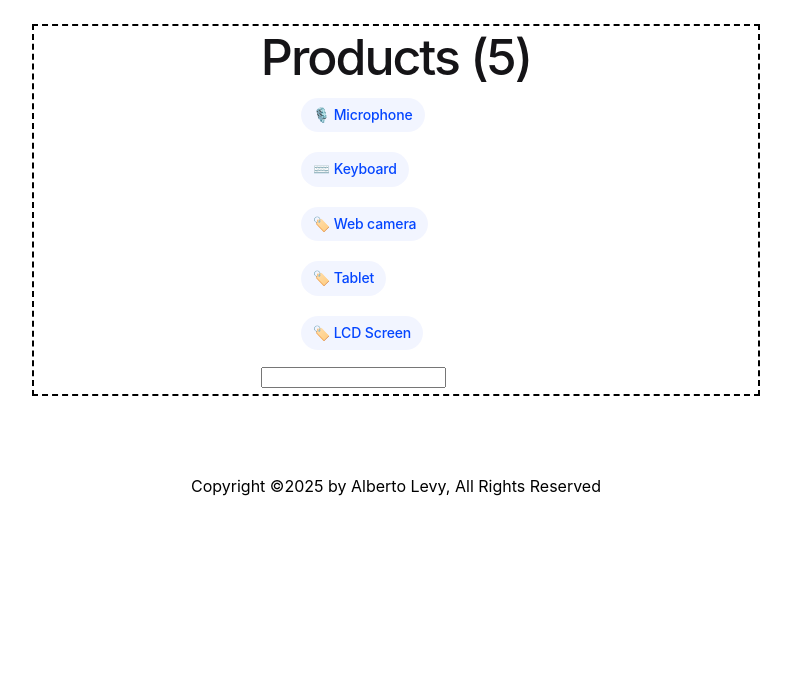
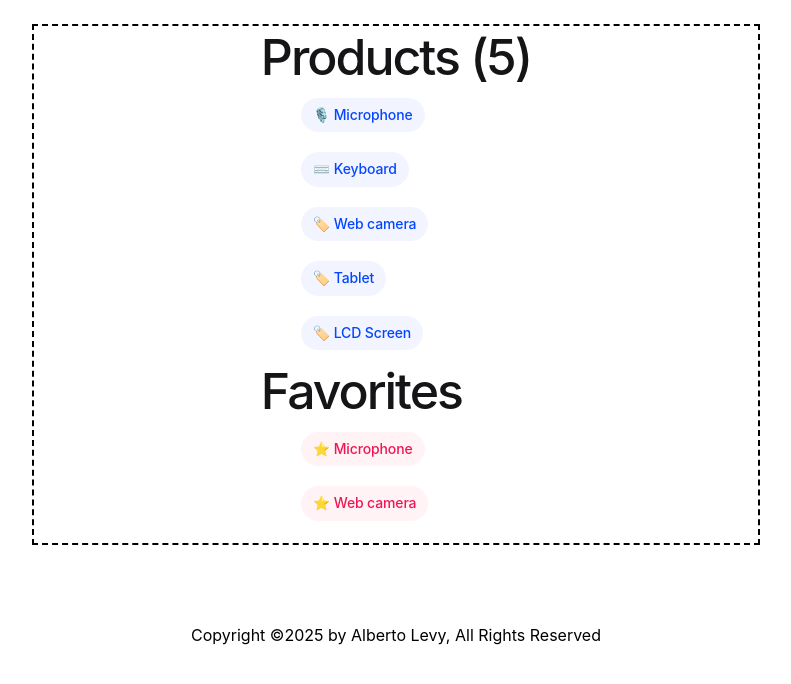
Before and after one commit to alb9k/my-app, an Angular app: page / in a window 1280 px wide. Shown: the top 684 px of the page, without its empty margins (244-1035 px from the left). Built offline with nearby package versions, Linux system fonts and the light colour scheme.

Commit message:
Injecting services in the component tree

```diff
--- /dev/null
+++ b/src/app/favorites/favorites.component.css
@@ -0,0 +1,27 @@
+.pill-group {
+  display: flex;
+  flex-direction: column;
+  align-items: start;
+  flex-wrap: wrap;
+  gap: 1.25rem;
+}
+
+.pill {
+  display: flex;
+  align-items: center;
+  --pill-accent: var(--hot-red);
+  background: color-mix(in srgb, var(--hot-red) 5%, transparent);
+  color: var(--pill-accent);
+  padding-inline: 0.75rem;
+  padding-block: 0.375rem;
+  border-radius: 2.75rem;
+  border: 0;
+  transition: background 0.3s ease;
+  font-family: var(--inter-font);
+  font-size: 0.875rem;
+  font-style: normal;
+  font-weight: 500;
+  line-height: 1.4rem;
+  letter-spacing: -0.00875rem;
+  text-decoration: none;
+}
--- /dev/null
+++ b/src/app/favorites/favorites.component.html
@@ -0,0 +1,5 @@
+<ul class="pill-group">
+  @for (product of products | slice:1:3; track product.id) {
+  <li class="pill">⭐ {{ product.title }}</li>
+  }
+</ul>
--- /dev/null
+++ b/src/app/favorites/favorites.component.ts
@@ -0,0 +1,27 @@
+import { CommonModule } from '@angular/common';
+import { Component, OnInit } from '@angular/core';
+import { Product } from '../product';
+import { ProductsService } from '../products.service';
+
+
+@Component({
+  selector: 'app-favorites',
+  imports: [CommonModule],
+  templateUrl: './favorites.component.html',
+  styleUrl: './favorites.component.css'
+})
+export class FavoritesComponent implements OnInit {
+  products: Product[] = [];
+  selectedProduct: Product = this.products[0];
+
+  constructor(private productService: ProductsService) {}
+
+  ngOnInit(): void {
+    this.products = this.productService.getProducts();
+  }
+
+  onAdded(product: Product) {
+    alert(`"${product.title}" was added to your cart!`);
+  }
+
+}
--- a/src/app/product-list/product-list.component.html
+++ b/src/app/product-list/product-list.component.html
@@ -17,7 +17,7 @@
   }
 </ul>
 
-<input appNumeric />
+<!-- <input appNumeric /> -->
 
 <app-product-detail
   #productDetail
@@ -25,4 +25,7 @@
   (added)="onAdded($event)">
 </app-product-detail>
 
+<h1>Favorites</h1>
+<app-favorites></app-favorites>
+
 <!-- <span>{{productDetail.product()!.title}}</span> -->
--- a/src/app/product-list/product-list.component.ts
+++ b/src/app/product-list/product-list.component.ts
@@ -1,15 +1,19 @@
 import { Product } from './../product';
-import { Component, OnInit } from '@angular/core';
+import { Component, OnInit, inject } from '@angular/core';
 import { ProductDetailComponent } from '../product-detail/product-detail.component';
 import { SortPipe } from '../sort.pipe';
 import { NumericDirective } from '../numeric.directive';
 import { ProductsService } from '../products.service';
+import { FavoritesComponent } from '../favorites/favorites.component';
 
 @Component({
   selector: 'app-product-list',
-  imports: [ProductDetailComponent, SortPipe, NumericDirective],
+
+  //imports: [ProductDetailComponent, SortPipe, FavoritesComponent ,NumericDirective],
+  imports: [ProductDetailComponent, SortPipe, FavoritesComponent],
   templateUrl: './product-list.component.html',
   styleUrl: './product-list.component.css',
+  providers: [ProductsService]
 })
 /**
  * Component that represents a list of products.
@@ -18,15 +22,11 @@ import { ProductsService } from '../products.service';
  * @property {Product[]} products - An array of products to be displayed in the list.
  */
 export class ProductListComponent implements OnInit {
+  private productService = inject(ProductsService);
+
   products: Product[] = [];
+  selectedProduct: Product = this.products[0];
 
-  /*constructor(private productService: ProductsService) {
-    this.products = this.productService.getProducts();
-  }
-  */
-  constructor(private productService: ProductsService) {}
-
-  selectedProduct: Product = this.products[0];
 
   onAdded(product: Product) {
     alert(`"${product.title}" was added to your cart!`);
--- a/src/app/products.service.ts
+++ b/src/app/products.service.ts
@@ -1,9 +1,9 @@
 import { Injectable } from '@angular/core';
 import { Product } from './product';
 
-@Injectable({
-  providedIn: 'root',
-})
+//@Injectable({
+  //providedIn: 'root',
+//})
 export class ProductsService {
   getProducts(): Product[] {
     return [
```
Also changed, not shown: 1 other file (tests, documents, lock files or other folders).
